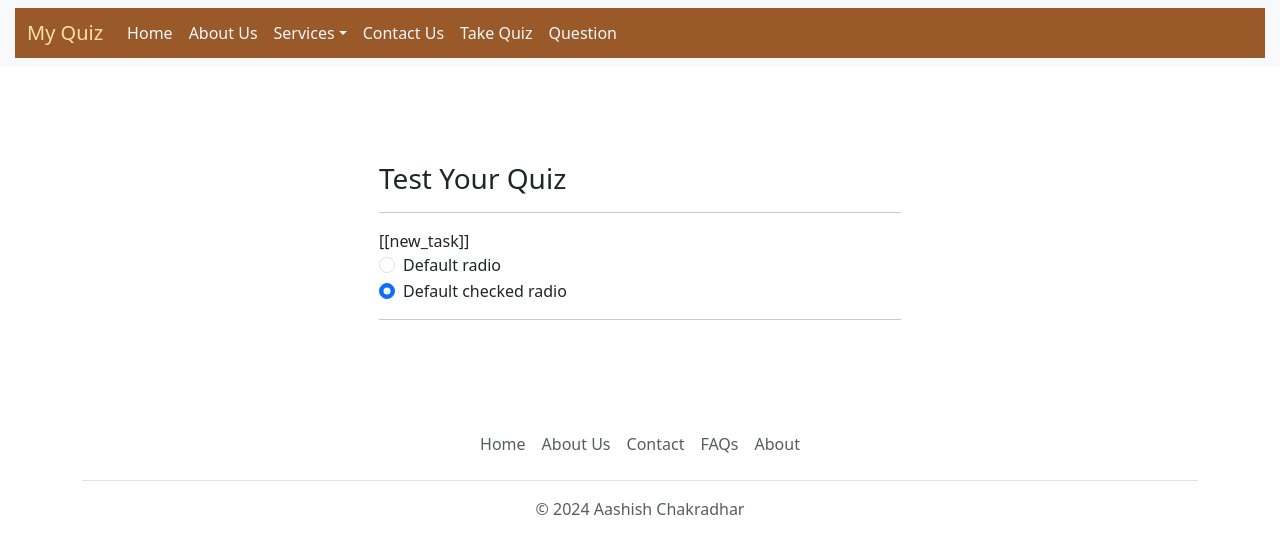
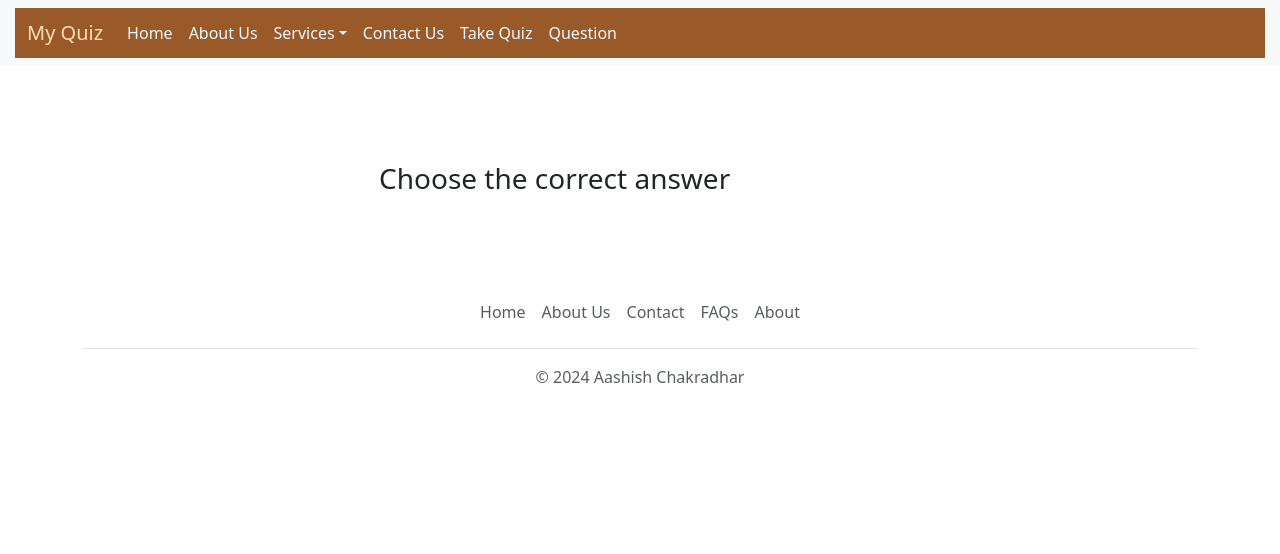
Before and after one commit to aashishChakradhar/quizApp, a Django app: page /quiz/ in a window 1280 px wide; the page is wider, and only the part inside the window is pictured. Shown: the top 554 px of that part. Run offline with Django 5.2, Linux system fonts and the light colour scheme; data comes from the database, SQL or seed files in the repository; both versions use the stored data as it was after the commit; data that the repository does not hold is empty; some libraries are stand-ins or nearby versions.

Commit message:
displayed question and related answer in random manner

```diff
--- a/quiz/models.py
+++ b/quiz/models.py
@@ -40,8 +40,10 @@ class Question(BaseModel):
     category = models.ForeignKey(Category, related_name='category', on_delete=models.CASCADE)
     question=models.CharField(max_length=100)
     marks=models.IntegerField(default=5)
-    def __str__(self)->str:
+
+    def __str__(self):
         return self.question
+
     def get_answers(self):
         answer_objs = list(Answer.objects.filter(question=self))
         random.shuffle(answer_objs)
--- a/quiz/urls.py
+++ b/quiz/urls.py
@@ -12,7 +12,7 @@ urlpatterns = [
     path('add_question', views.add_question, name='add_question'),
 
     # learning about the quiz app
-    path('home',views.home,name='home'),
+    path('home/',views.home,name='home'),
     path('api/get-quiz/',views.get_quiz,name='get_quiz'),
     path('quiz/',views.quiz,name='quiz'),
 ]
--- a/quiz/views.py
+++ b/quiz/views.py
@@ -101,10 +101,11 @@ def get_quiz(request):
 
         for question_obj in question_objs:
             data.append({
-                "Category":question_obj.category.category_name,
-                "Question":question_obj.question,
-                "Marks":question_obj.marks,
-                "Answer":question_obj.get_answers(),
+                "uid":question_obj.uid,
+                "category":question_obj.category.category_name,
+                "question":question_obj.question,
+                "marks":question_obj.marks,
+                "answer":question_obj.get_answers(),
             })
 
         payload = {'status':True,'data': data}
--- a/templates/base.html
+++ b/templates/base.html
@@ -3,10 +3,9 @@
 <meta name="viewport" content="width=device-width, initial-scale=1" />
 <link href="https://cdn.jsdelivr.net/npm/bootstrap@5.3.2/dist/css/bootstrap.min.css" rel="stylesheet" integrity="sha384-T3c6CoIi6uLrA9TneNEoa7RxnatzjcDSCmG1MXxSR1GAsXEV/Dwwykc2MPK8M2HN" crossorigin="anonymous" />
 <script src="https://cdn.jsdelivr.net/npm/bootstrap@5.3.2/dist/js/bootstrap.bundle.min.js" integrity="sha384-C6RzsynM9kWDrMNeT87bh95OGNyZPhcTNXj1NW7RuBCsyN/o0jlpcV8Qyq46cDfL" crossorigin="anonymous"></script>
-<script src="https://cdn.jsdelivr.net/npm/vue@2.7.16/dist/vue.js"></script>
-{%load static%}
 
 
+{%load static%}
 <html lang="en">
   <head>
     <link rel="shortcut icon" type="image/png" href="{% static 'image/favicon.jpg' %}"/>
@@ -18,7 +17,7 @@
   </head>
 
   <body>
-<div>
+    <div>
       <nav class="navbar navbar-expand-lg bg-body-tertiary" style="padding-inline: 15px">
         <div class="container-fluid" style="background-color : #9A5928;">
           <a class="navbar-brand" href="/" style="color: #FFDEAD">My Quiz</a>
@@ -93,27 +92,9 @@
     </div>
 
 
+
+
     {% comment %} <script>
-      var app = new Vue({
-        el: '#app',
-        delimiters: ['[[', ']]'],
-        data() {
-          return {
-            returned_task: '',
-            new_task: 'hello this is from vue, base',
-            create_modify: '',
-            modify_id: -1,
-            modify_index: -1,
-            tasks: []
-          }
-        },
-        created() {
-          this.tasks = ['do this 🐱‍🐉', 'and that 🤳']
-        }
-      })
-    </script> {% endcomment %}
-
-    <script>
       el: '#app',
     delimiters: ['[[', ']]'],
     data() {
@@ -137,6 +118,6 @@
       this.getQuestions()
       console.log('Page Loaded')
     }
-    </script>
+    </script> {% endcomment %}
   </body>
 </html>
--- a/templates/home.html
+++ b/templates/home.html
@@ -1,9 +1,5 @@
 {% extends "base.html" %} {% block title %}home{% endblock title %}
 {% block body %}
-<div id="app">
-    {% comment %} [[new_task]] {% endcomment %}
-    [[question.question]]
-</div>
 
 <div class="container mt-5 p-5">
   <div class="col-md-6 mx-auto">
--- a/templates/login.html
+++ b/templates/login.html
@@ -65,6 +65,7 @@
           font-size: 3.5rem;
         }
       }
+
       img{
         margin: 0px;
         height:200px;
--- a/templates/quiz.html
+++ b/templates/quiz.html
@@ -1,36 +1,57 @@
-{% extends "base.html" %} {% block title %}quiz{% endblock title %}
+{% extends "base.html" %}
 {% block body %}
+    <div id="app">
         <div class="container mt-5 p-5">
             <div class="col-md-6 mx-auto">
-    <h3>Test Your Quiz</h3>
-    <div v-for="question in questions">
+                <h3>Choose the correct answer</h3>
+                <div v-for=" question in questions">
                     <hr>
-        <div id = 'app'>[[new_task]]</div>
-        <div class="form-check">
-        <input
-            class="form-check-input"
-            type="radio"
-            name="flexRadioDefault"
-            id="flexRadioDefault1"
-        />
+                    <p>
+                        [[question.question]]
+                    </p>
+
+                    <div class="form-check" v-for="answer in question.answer">
+                        <input class="form-check-input" type="radio" name="flexRadioDefault" id="flexRadioDefault1">
                         <label class="form-check-label" for="flexRadioDefault1">
-            Default radio
+                            [[answer.answer]]
                         </label>
                     </div>
-        <div class="form-check">
-        <input
-            class="form-check-input"
-            type="radio"
-            name="flexRadioDefault"
-            id="flexRadioDefault2"
-            checked
-        />
-        <label class="form-check-label" for="flexRadioDefault2">
-            Default checked radio
-        </label>
+                    <hr>
                 </div>
-    <hr/>
+
             </div>
         </div>
     </div>
+
+
+
+
+
+    <script src="https://cdn.jsdelivr.net/npm/vue@2.7.16/dist/vue.js"></script>
+    <script>
+        var app = new Vue({
+            el: '#app',
+            delimiters: ['[[', ']]'],
+            data() {
+                return {
+                    category: '{{category}}',
+                    questions: [],
+                }
+            },
+            methods: {
+                getQuestions(){
+                    var _this = this
+                    fetch(`/api/get-quiz/?category=${_this.category}`)
+                    .then(response => response.json())
+                    .then(result =>{
+                        console.log(result)
+                        _this.questions = result.data
+                    })
+                }
+            },
+            created() {
+                this.getQuestions()
+            },
+        });
+    </script>
 {% endblock body %}
```
Also changed, not shown: db.sqlite3. Lines whose indentation alone changed are shown as unchanged.
